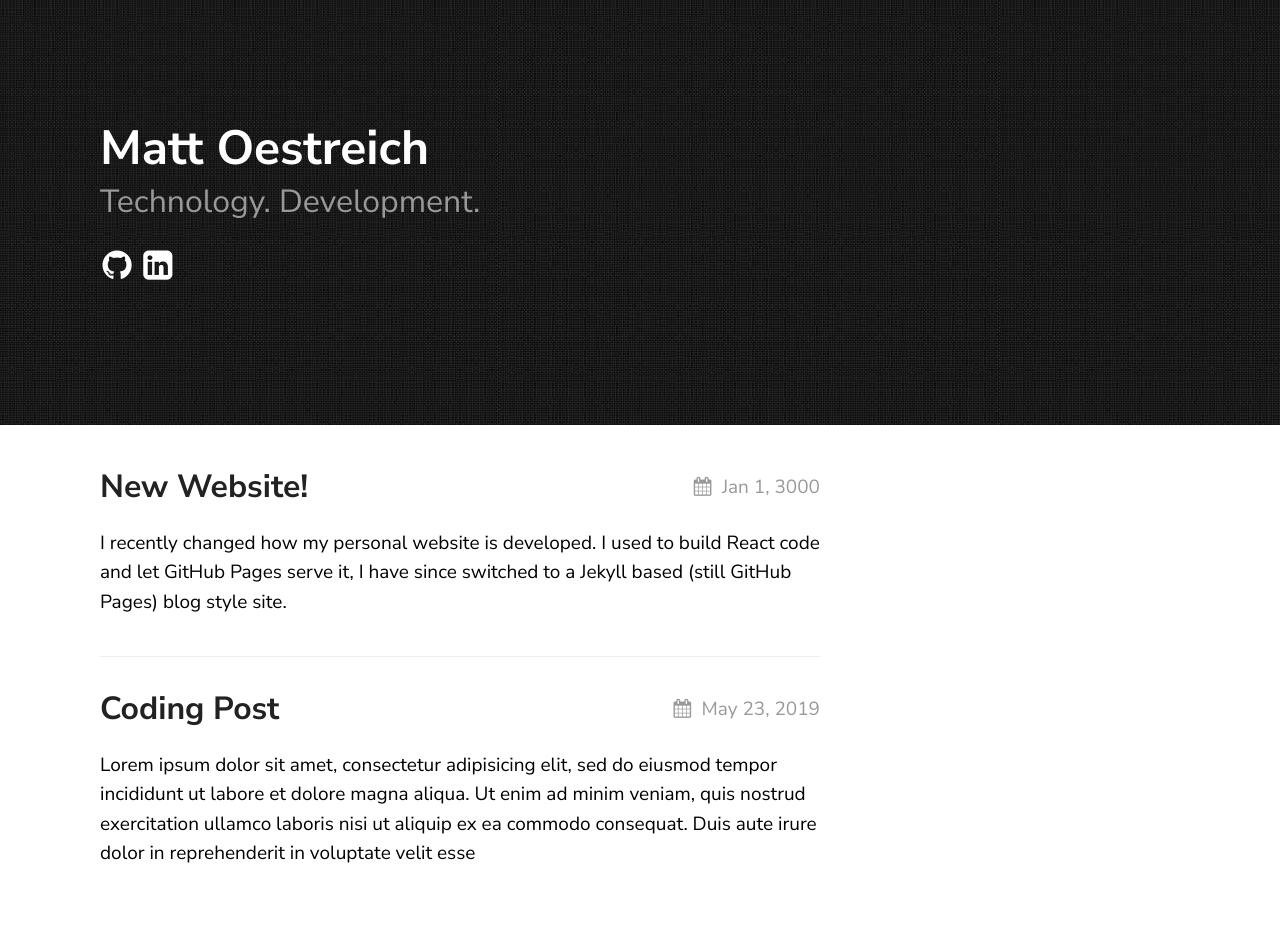
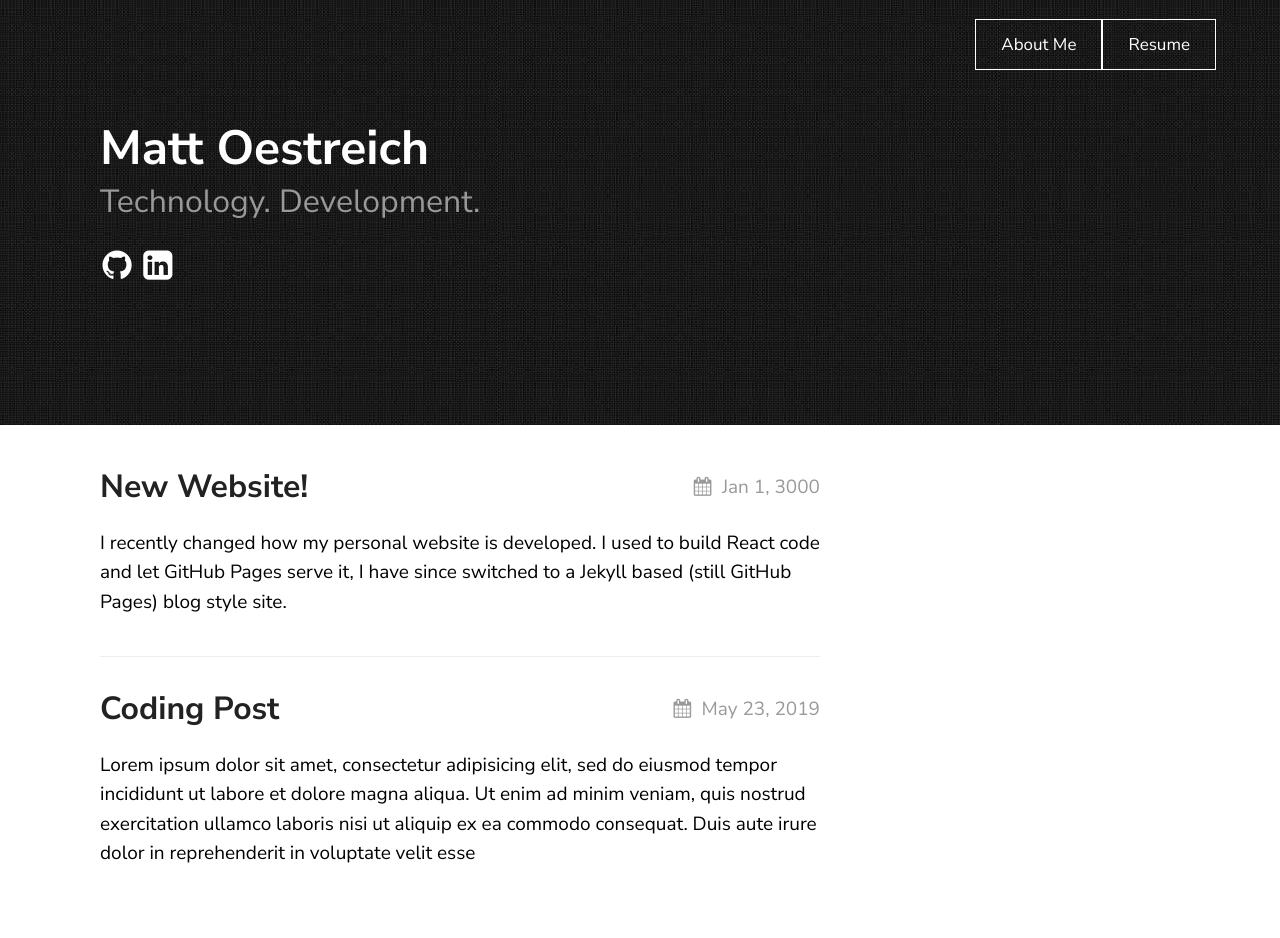
Before and after one commit to oze4/mattoestreich.com, a Jekyll site: the page built from index.md, in a window 1280 px wide. Built offline with Jekyll 4.4.1, drawn with Linux system fonts in a browser that asks for light colours.

Commit message:
Update _config.yml

```diff
--- a/_config.yml
+++ b/_config.yml
@@ -18,6 +18,11 @@ texture:
   date_format: "%b %-d, %Y"
   style: black
   showNav: true
+  navigation:
+    - title: About Me
+      url: "/my-work"
+    - title: Resume
+      url: "/resume"
   showPicker: false
 
   # generate social links in footer
@@ -29,8 +34,8 @@ texture:
 
 # If you want to link only specific pages in your header, uncomment
 # this and add the path to the pages in order as they should show up
-header_pages:
- - about.md
+#header_pages:
+# - about.md
 
 # Build settings
 # theme: texture
```
